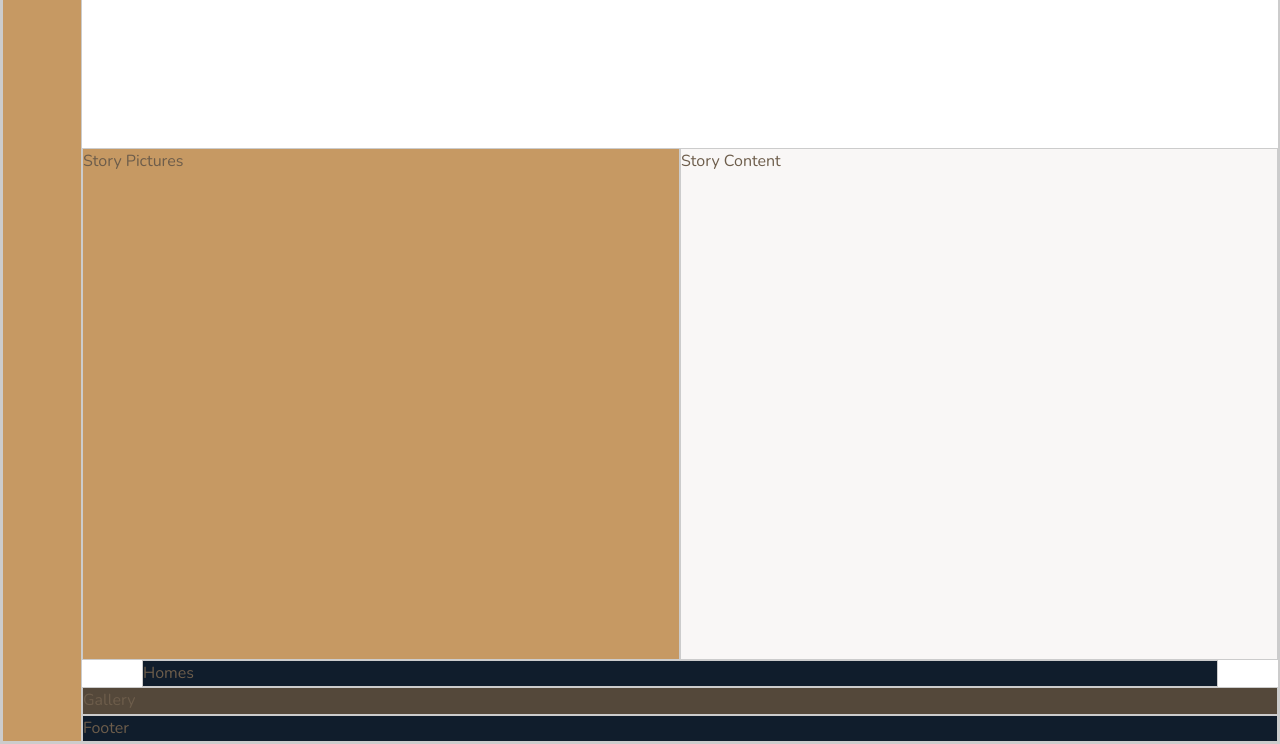
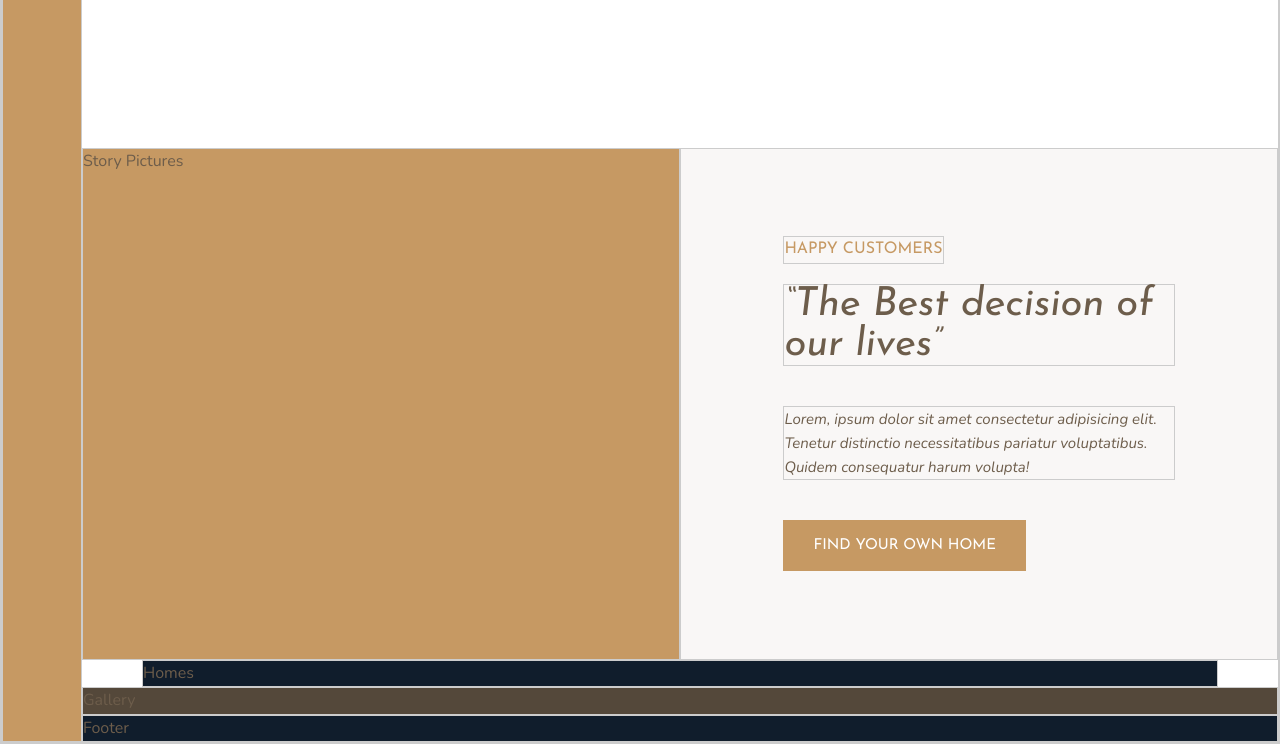
Before and after one commit to kuanhsuh/udemy_jonas_project, a website: page Nexter/starter/index.html in a window 1280 px wide. Shown: the part 1231-1975 px from the top of the page. Drawn offline with nearby package versions, Linux system fonts and the light colour scheme.

Commit message:
story section p1

```diff
--- a/Nexter/starter/index.html
+++ b/Nexter/starter/index.html
@@ -72,7 +72,12 @@
        </div>
 
        <div class="story__content">
-            Story Content
+            <h3 class="heading-3 mb-sm">Happy Customers</h3>
+            <h2 class="heading-2 headinging-2--dark mb-lg">&ldquo;The Best decision of our lives&rdquo;</h2>
+            <p class="story__text">
+                Lorem, ipsum dolor sit amet consectetur adipisicing elit. Tenetur distinctio necessitatibus pariatur voluptatibus. Quidem consequatur harum volupta!
+            </p>
+            <button class="btn">Find your own home</button>
        </div>
 
        <section class="homes">
--- a/Nexter/starter/sass/_story.scss
+++ b/Nexter/starter/sass/_story.scss
@@ -7,5 +7,21 @@
     &__content {
         background-color: $color-grey-light-1;
         grid-column: col-start 5 / full-end;
+
+        padding: .6rem 8vw;
+        // display: flex;
+        // flex-direction: column;
+        // justify-content: center;
+        // align-items: flex-start;
+
+        display: grid;
+        align-content: center;
+        justify-items: start;
+    }
+
+    &__text {
+        font-size: .15rem;
+        font-style: italic;
+        margin-bottom: .4rem;
     }
 }
--- a/Nexter/starter/sass/_typography.scss
+++ b/Nexter/starter/sass/_typography.scss
@@ -8,19 +8,46 @@
 }
 .heading-2 {
     @extend %heading;
+    font-size: .4rem;
+    font-style: italic;
+    line-height: 1;
+
+    &--light { color: $color-grey-light-1; }
+    &--dark { color: $color-grey-dark-1; }
 }
 .heading-3 {
     @extend %heading;
+    font-size: .16rem;
+    color: $color-primary;
+    text-transform: uppercase;
+
 }
 .heading-4 {
     @extend %heading;
     font-size: .19rem;
 
-    &--light {
-        color: $color-grey-light-1;
-    }
+    &--light { color: $color-grey-light-1; }
+    &--dark { color: $color-grey-dark-1; }
+}
 
-    &--dark {
-        color: $color-grey-dark-1;
+.btn {
+    color: #fff;
+    background-color: $color-primary;
+    border: none;
+    border-radius: 0;
+    font-family: $font-display;
+    font-size: .15rem;
+    text-transform: uppercase;
+    padding: .18rem .3rem;
+    cursor: pointer;
+    transition: all .2s;
+
+    &:hover {
+        background-color: $color-primary-dark;
     }
 }
+
+.mb-sm {margin-bottom: .2rem;}
+.mb-md {margin-bottom: .3rem;}
+.mb-lg {margin-bottom: .4rem;}
+.mb-hg {margin-bottom: .8rem;}
```
Also changed, not shown: Nexter/starter/css/style.css.
